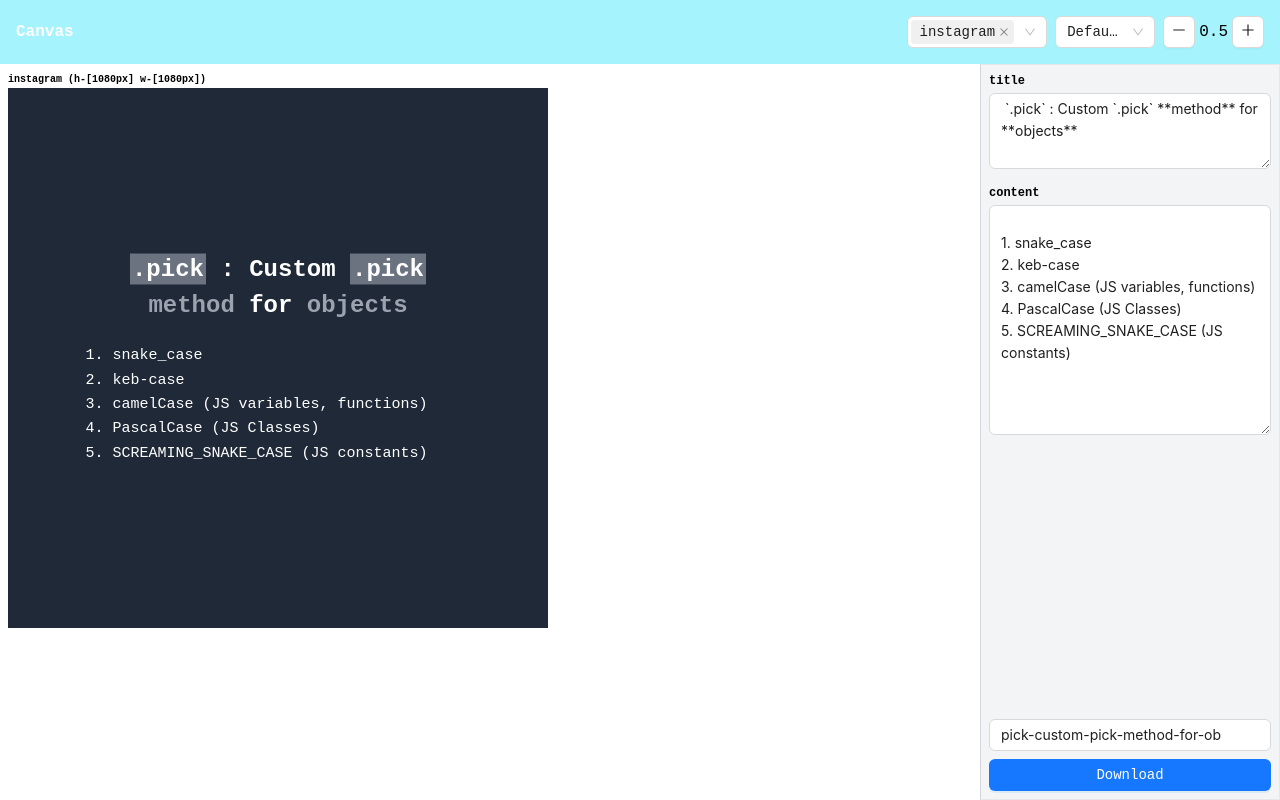
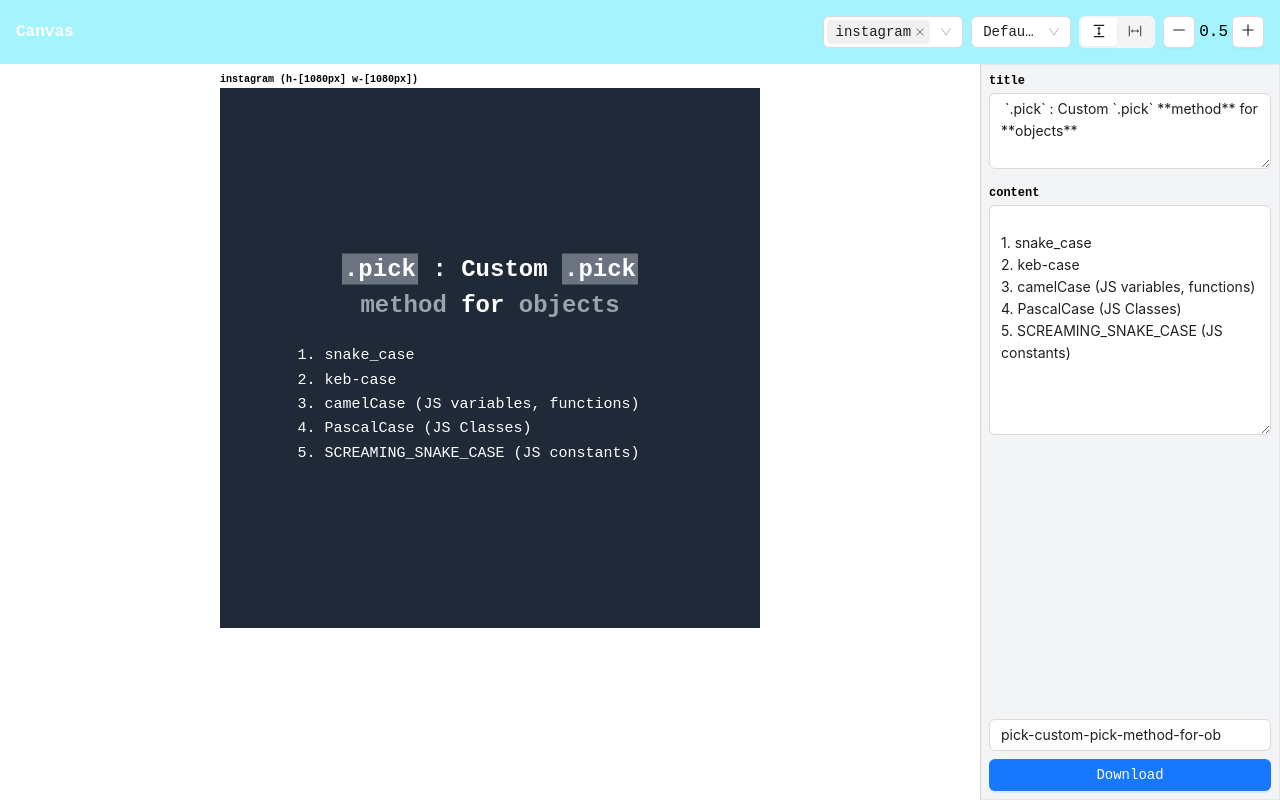
Before and after one commit to 318097/canvas, a React (Create React App) app: page / in a window 1280 px wide. Built offline with nearby package versions, Linux system fonts and the light colour scheme; the HTML template or start-up script is replaced by a standard one.

Commit message:
Add: Col/Row view

```diff
--- a/src/components/Raw/Canvas.js
+++ b/src/components/Raw/Canvas.js
@@ -16,6 +16,7 @@ const Canvas = ({
   localProperties,
   globalProperties,
   zoomLevel,
+  view,
 }) => {
   const grouppedTemplates = Object.entries(_.groupBy(templates, "groupId"));
 
@@ -28,7 +29,11 @@ const Canvas = ({
 
   return (
     <div
-      className="p-2 bg-white grow h-full overflow-auto flex flex-wrap gap-8 items-start max-w-full"
+      className={`p-2 bg-white grow h-full overflow-auto flex max-w-full ${
+        view === "col"
+          ? "flex-col gap-2 items-center"
+          : "flex-wrap gap-8 items-start"
+      }`}
       ref={canvasContainerRef}
     >
       {grouppedTemplates.map(([groupId, templates]) => {
--- a/src/components/Raw/Header.js
+++ b/src/components/Raw/Header.js
@@ -1,8 +1,13 @@
 import React from "react";
-import { Button, Select } from "antd";
+import { Button, Segmented, Select } from "antd";
 import { POST_VARIANTS } from "./config";
 import { generateTemplate } from "./helpers";
-import { MinusOutlined, PlusOutlined } from "@ant-design/icons";
+import {
+  ColumnHeightOutlined,
+  ColumnWidthOutlined,
+  MinusOutlined,
+  PlusOutlined,
+} from "@ant-design/icons";
 
 const Header = ({
   selectedTemplates,
@@ -11,6 +16,8 @@ const Header = ({
   setPostVariant,
   setZoomLevel,
   zoomLevel,
+  view,
+  setView,
 }) => {
   return (
     <header className="flex items-center justify-between w-full p-4 bg-cyan-200">
@@ -33,6 +40,14 @@ const Header = ({
           value={postVariant}
           onChange={setPostVariant}
         />
+        <Segmented
+          onChange={setView}
+          value={view}
+          options={[
+            { value: "col", icon: <ColumnHeightOutlined /> },
+            { value: "row", icon: <ColumnWidthOutlined /> },
+          ]}
+        />
         <div className="flex items-center gap-1">
           <Button
             icon={<MinusOutlined />}
--- a/src/components/Raw/Raw.js
+++ b/src/components/Raw/Raw.js
@@ -26,6 +26,7 @@ const Raw = () => {
   const [postVariant, setPostVariant] = useState("default");
   const [filename, setFilename] = useState("");
   const [zoomLevel, setZoomLevel] = useState(0.5);
+  const [view, setView] = useState("col");
 
   const isGlobal = propertyType === "global";
   const templateRef = useRef({});
@@ -240,6 +241,8 @@ const Raw = () => {
     setPostVariant,
     zoomLevel,
     setZoomLevel,
+    setView,
+    view,
   };
 
   const canvasProps = {
@@ -252,6 +255,7 @@ const Raw = () => {
     localProperties,
     globalProperties,
     zoomLevel,
+    view,
   };
 
   const sidebarProps = {
```
